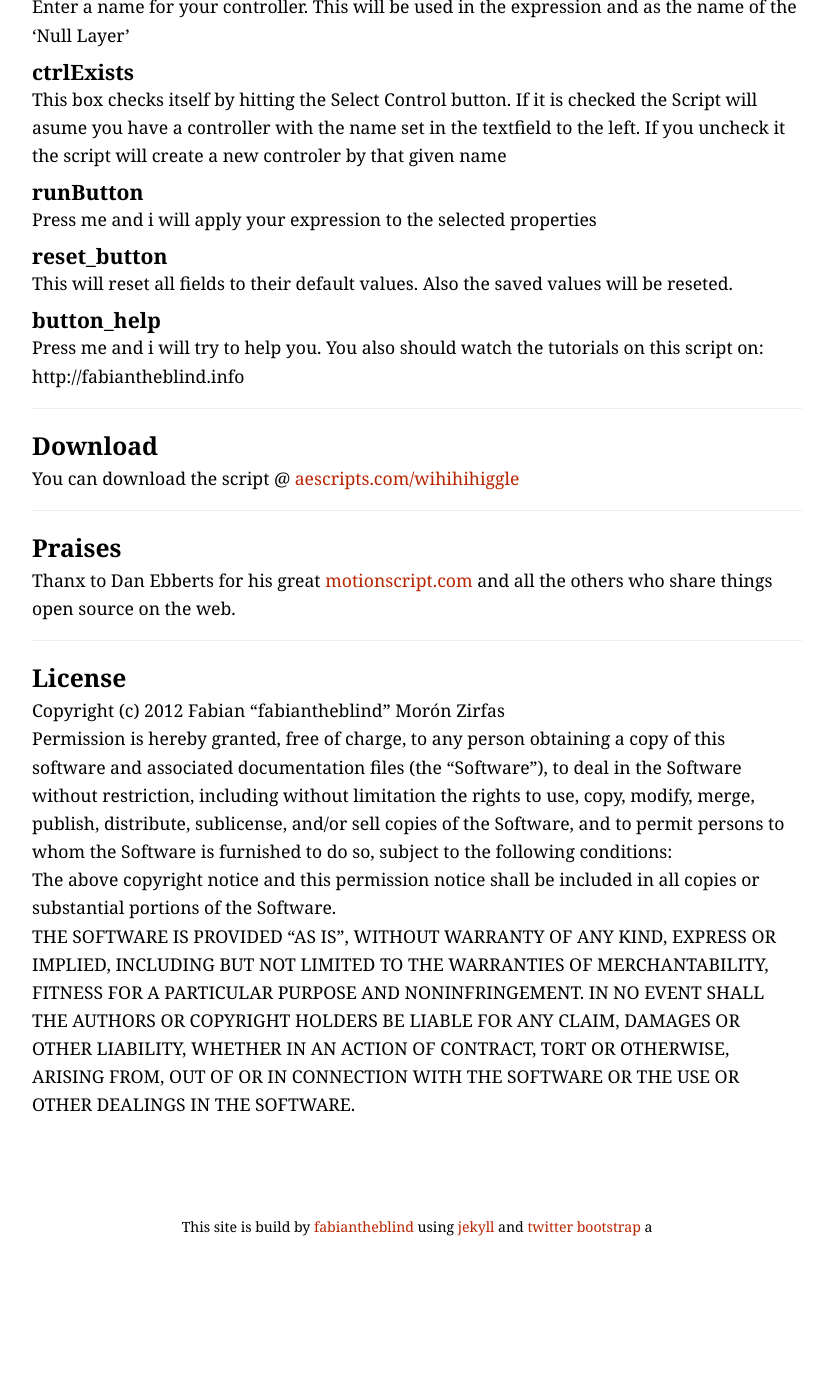
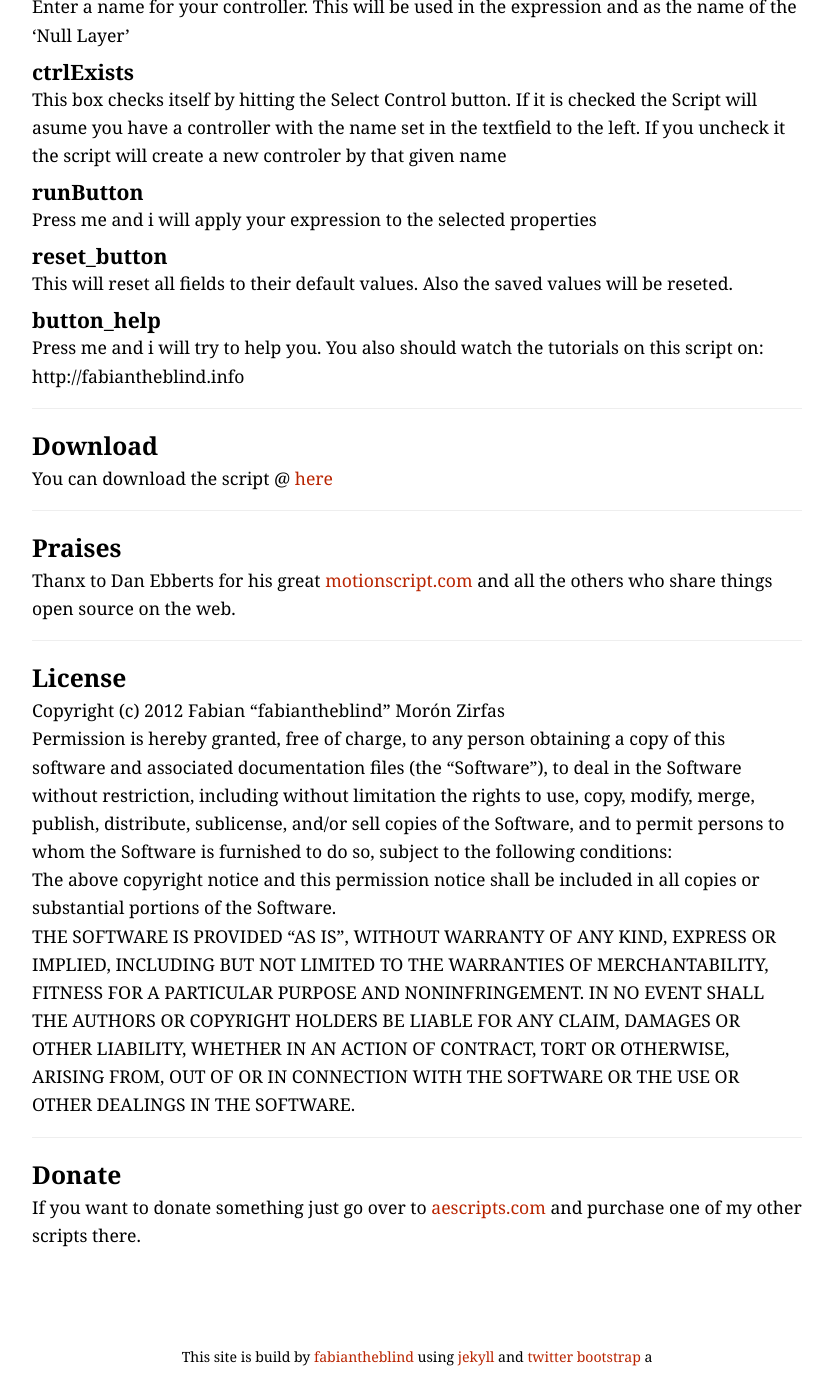
Before and after one commit to ff6347/wihihihiggle, a Jekyll site: the page built from index.md, in a window 1280 px wide and 1400 px high, scrolled down 4759 px. Shown: the whole window, without its empty margins (253-1086 px from the left). Built offline with Jekyll 4.4.1, drawn with Linux system fonts in a browser that asks for light colours; Markdown is read by kramdown in place of the engine named in the settings; before the commit the page ends 6028 px from its top, so only the background shows below that.

Commit message:
open sourcing the whole thing

```diff
--- a/index.md
+++ b/index.md
@@ -144,7 +144,7 @@ Press me and i will try to help you. You also should watch the tutorials on this
 
 ---------------------
 ##Download
-You can download the script @ [aescripts.com/wihihihiggle](http://aescripts.com/wihihihiggle)
+You can download the script @ [here](https://github.com/fabiantheblind/wihihihiggle/zipball/master)
 
 ---------------------
 ##Praises
@@ -157,3 +157,7 @@ Copyright (c)  2012 Fabian "fabiantheblind" Morón Zirfas
 Permission is hereby granted, free of charge, to any person obtaining a copy of this software and associated documentation files (the "Software"), to deal in the Software  without restriction, including without limitation the rights to use, copy, modify, merge, publish, distribute, sublicense, and/or sell copies of the Software, and to  permit persons to whom the Software is furnished to do so, subject to the following conditions:
 The above copyright notice and this permission notice shall be included in all copies or substantial portions of the Software.
 THE SOFTWARE IS PROVIDED "AS IS", WITHOUT WARRANTY OF ANY KIND, EXPRESS OR IMPLIED, INCLUDING BUT NOT LIMITED TO THE WARRANTIES OF MERCHANTABILITY, FITNESS FOR A  PARTICULAR PURPOSE AND NONINFRINGEMENT. IN NO EVENT SHALL THE AUTHORS OR COPYRIGHT HOLDERS BE LIABLE FOR ANY CLAIM, DAMAGES OR OTHER LIABILITY, WHETHER IN AN ACTION OF  CONTRACT, TORT OR OTHERWISE, ARISING FROM, OUT OF OR IN CONNECTION WITH THE SOFTWARE OR THE USE OR OTHER DEALINGS IN THE SOFTWARE.
+
+---------------------
+##Donate
+If you want to donate something just go over to [aescripts.com](http://aescripts.com/authors/e-l/fabiantheblind/) and purchase one of my other scripts there.
```
